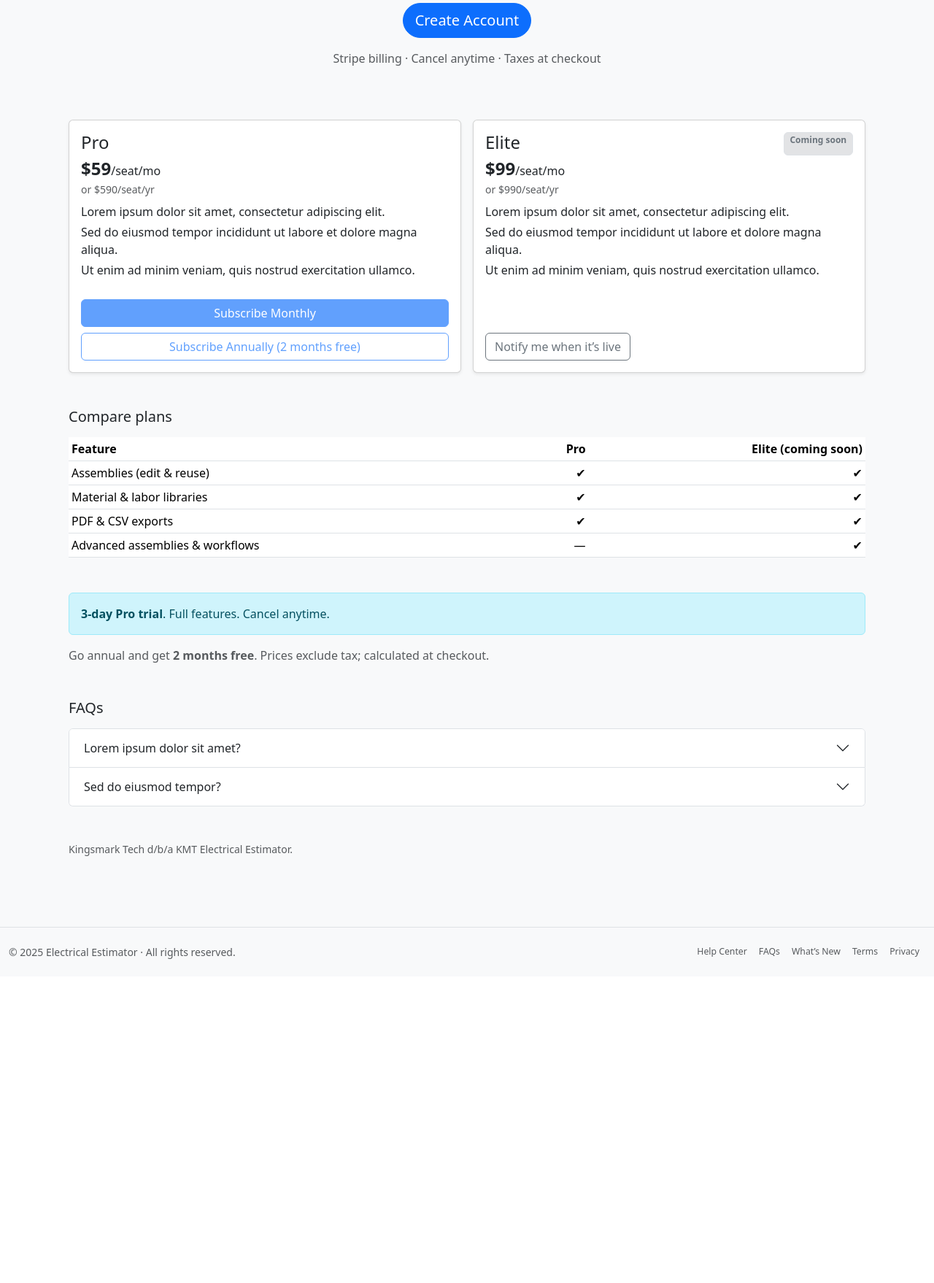
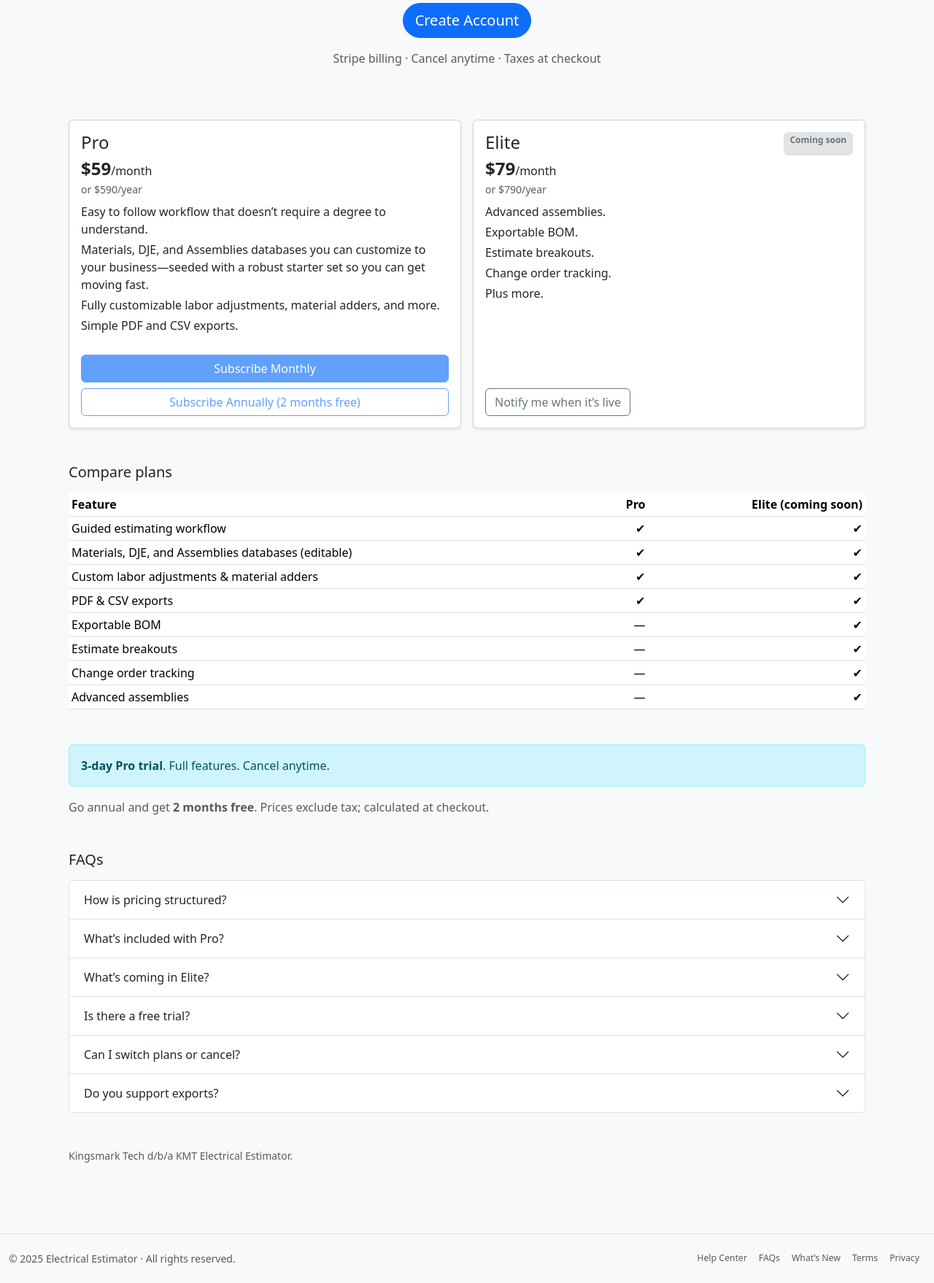
Before and after one commit to swh7930/electrical-estimator-saas, a Flask app: page /pricing in a window 1280 px wide. Shown: the part 292-2050 px from the top of the page at 73% size. Before the commit the page ends 1606 px from the top, so only its background shows below. Run offline with Flask 3, Linux system fonts and the light colour scheme; parts of the project's set-up code (start-up, migrations or seed data) failed here and were passed over; some libraries are stand-ins or nearby versions.

Commit message:
pricing: update copy and pricing to 9/90 (Pro) and 9/90 (Elite); remove 'per seat' text
• Replace placeholder bullets with approved Pro/Elite lists • Expand comparison grid • Add standard 6-item FAQs • Keep Stripe microcopy per template

```diff
--- a/app/templates/pricing.html
+++ b/app/templates/pricing.html
@@ -40,13 +40,14 @@
               <h2 class="h4 mb-1">Pro</h2>
             </div>
             <div class="mb-2">
-              <div class="fs-4 fw-semibold">$59<span class="fs-6 fw-normal">/seat/mo</span></div>
-              <div class="text-muted small">or $590/seat/yr</div>
+              <div class="fs-4 fw-semibold">$59<span class="fs-6 fw-normal">/month</span></div>
+              <div class="text-muted small">or $590/year</div>
             </div>
             <ul class="list-unstyled mb-4">
-              <li class="mb-1">Lorem ipsum dolor sit amet, consectetur adipiscing elit.</li>
-              <li class="mb-1">Sed do eiusmod tempor incididunt ut labore et dolore magna aliqua.</li>
-              <li class="mb-1">Ut enim ad minim veniam, quis nostrud exercitation ullamco.</li>
+              <li class="mb-1">Easy to follow workflow that doesn’t require a degree to understand.</li>
+              <li class="mb-1">Materials, DJE, and Assemblies databases you can customize to your business—seeded with a robust starter set so you can get moving fast.</li>
+              <li class="mb-1">Fully customizable labor adjustments, material adders, and more.</li>
+              <li class="mb-1">Simple PDF and CSV exports.</li>
             </ul>
 
             {% if not is_active %}
@@ -87,13 +88,15 @@
               <span class="badge bg-secondary-subtle text-secondary border">Coming soon</span>
             </div>
             <div class="mb-2">
-              <div class="fs-4 fw-semibold">$99<span class="fs-6 fw-normal">/seat/mo</span></div>
-              <div class="text-muted small">or $990/seat/yr</div>
+              <div class="fs-4 fw-semibold">$79<span class="fs-6 fw-normal">/month</span></div>
+              <div class="text-muted small">or $790/year</div>
             </div>
             <ul class="list-unstyled mb-4">
-              <li class="mb-1">Lorem ipsum dolor sit amet, consectetur adipiscing elit.</li>
-              <li class="mb-1">Sed do eiusmod tempor incididunt ut labore et dolore magna aliqua.</li>
-              <li class="mb-1">Ut enim ad minim veniam, quis nostrud exercitation ullamco.</li>
+              <li class="mb-1">Advanced assemblies.</li>
+              <li class="mb-1">Exportable BOM.</li>
+              <li class="mb-1">Estimate breakouts.</li>
+              <li class="mb-1">Change order tracking.</li>
+              <li class="mb-1">Plus more.</li>
             </ul>
 
             <div class="mt-auto">
@@ -120,12 +123,17 @@
         </thead>
         <tbody>
           <tr>
-            <td>Assemblies (edit &amp; reuse)</td>
+            <td>Guided estimating workflow</td>
             <td class="text-end">✔︎</td>
             <td class="text-end">✔︎</td>
           </tr>
           <tr>
-            <td>Material &amp; labor libraries</td>
+            <td>Materials, DJE, and Assemblies databases (editable)</td>
+            <td class="text-end">✔︎</td>
+            <td class="text-end">✔︎</td>
+          </tr>
+          <tr>
+            <td>Custom labor adjustments &amp; material adders</td>
             <td class="text-end">✔︎</td>
             <td class="text-end">✔︎</td>
           </tr>
@@ -135,7 +143,22 @@
             <td class="text-end">✔︎</td>
           </tr>
           <tr>
-            <td>Advanced assemblies &amp; workflows</td>
+            <td>Exportable BOM</td>
+            <td class="text-end">—</td>
+            <td class="text-end">✔︎</td>
+          </tr>
+          <tr>
+            <td>Estimate breakouts</td>
+            <td class="text-end">—</td>
+            <td class="text-end">✔︎</td>
+          </tr>
+          <tr>
+            <td>Change order tracking</td>
+            <td class="text-end">—</td>
+            <td class="text-end">✔︎</td>
+          </tr>
+          <tr>
+            <td>Advanced assemblies</td>
             <td class="text-end">—</td>
             <td class="text-end">✔︎</td>
           </tr>
@@ -163,28 +186,77 @@
       <div class="accordion-item">
         <h2 class="accordion-header" id="faqOne">
           <button class="accordion-button collapsed" type="button" data-bs-toggle="collapse" data-bs-target="#faqOneBody">
-            Lorem ipsum dolor sit amet?
+            How is pricing structured?
           </button>
         </h2>
         <div id="faqOneBody" class="accordion-collapse collapse" data-bs-parent="#pricingFaqs">
           <div class="accordion-body">
-            Lorem ipsum dolor sit amet, consectetur adipiscing elit, sed do eiusmod tempor incididunt ut labore et dolore magna aliqua.
+            Simple monthly or annual billing. No long‑term contracts. Secure checkout and receipts via Stripe.
           </div>
         </div>
       </div>
       <div class="accordion-item">
         <h2 class="accordion-header" id="faqTwo">
           <button class="accordion-button collapsed" type="button" data-bs-toggle="collapse" data-bs-target="#faqTwoBody">
-            Sed do eiusmod tempor?
+            What’s included with Pro?
           </button>
         </h2>
         <div id="faqTwoBody" class="accordion-collapse collapse" data-bs-parent="#pricingFaqs">
           <div class="accordion-body">
-            Ut enim ad minim veniam, quis nostrud exercitation ullamco laboris nisi ut aliquip ex ea commodo consequat.
+            An easy workflow, editable Materials/DJE/Assemblies databases, customizable labor adjustments and material adders, plus PDF and CSV exports.
+          </div>
+        </div>
+      </div>
+      <div class="accordion-item">
+        <h2 class="accordion-header" id="faqThree">
+          <button class="accordion-button collapsed" type="button" data-bs-toggle="collapse" data-bs-target="#faqThreeBody">
+            What’s coming in Elite?
+          </button>
+        </h2>
+        <div id="faqThreeBody" class="accordion-collapse collapse" data-bs-parent="#pricingFaqs">
+          <div class="accordion-body">
+            Advanced assemblies, exportable BOM, estimate breakouts, and change‑order tracking—plus more as we roll out updates.
+          </div>
+        </div>
+      </div>
+      <div class="accordion-item">
+        <h2 class="accordion-header" id="faqFour">
+          <button class="accordion-button collapsed" type="button" data-bs-toggle="collapse" data-bs-target="#faqFourBody">
+            Is there a free trial?
+          </button>
+        </h2>
+        <div id="faqFourBody" class="accordion-collapse collapse" data-bs-parent="#pricingFaqs">
+          <div class="accordion-body">
+            Yes—3 days of full Pro features. Cancel anytime during the trial.
+          </div>
+        </div>
+      </div>
+      <div class="accordion-item">
+        <h2 class="accordion-header" id="faqFive">
+          <button class="accordion-button collapsed" type="button" data-bs-toggle="collapse" data-bs-target="#faqFiveBody">
+            Can I switch plans or cancel?
+          </button>
+        </h2>
+        <div id="faqFiveBody" class="accordion-collapse collapse" data-bs-parent="#pricingFaqs">
+          <div class="accordion-body">
+            Yes—switch monthly ↔ annual or cancel from the customer portal. Changes take effect at your next renewal.
+          </div>
+        </div>
+      </div>
+      <div class="accordion-item">
+        <h2 class="accordion-header" id="faqSix">
+          <button class="accordion-button collapsed" type="button" data-bs-toggle="collapse" data-bs-target="#faqSixBody">
+            Do you support exports?
+          </button>
+        </h2>
+        <div id="faqSixBody" class="accordion-collapse collapse" data-bs-parent="#pricingFaqs">
+          <div class="accordion-body">
+            Yes—Pro supports PDF and CSV exports. Elite adds exportable BOM and estimate breakouts.
           </div>
         </div>
       </div>
     </div>
+
   </section>
 
   <!-- Fine print -->
```
